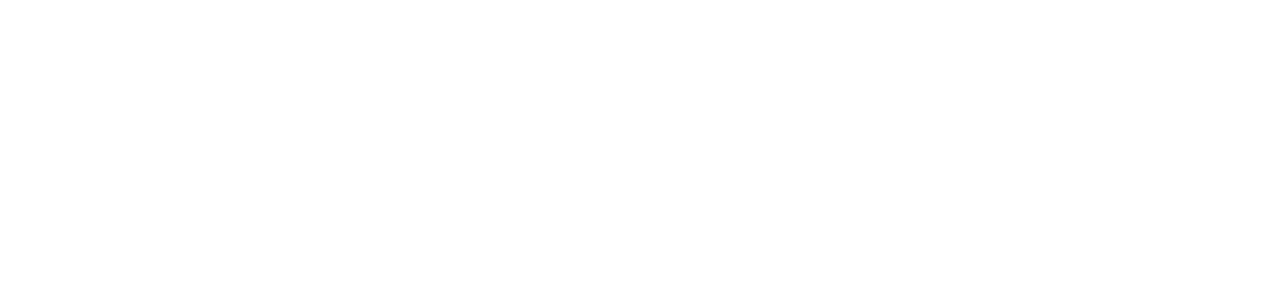
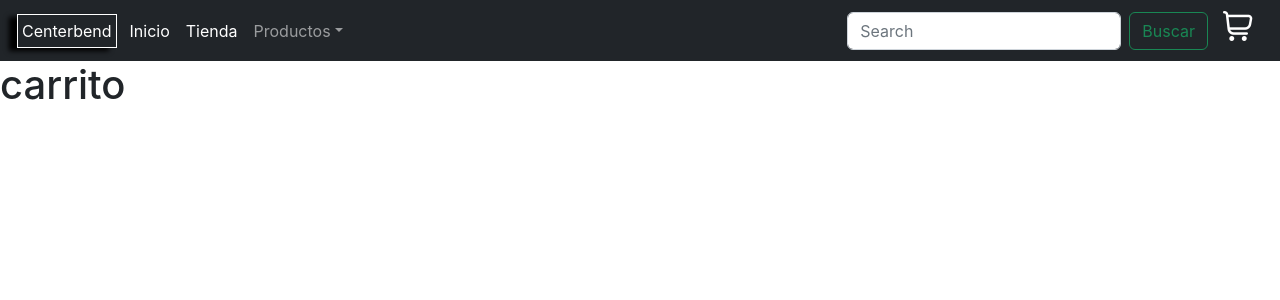
Before and after one commit to OctavioVer/App-de-coderhouse, a React (Create React App) app: page /cart in a window 1280 px wide. Shown: the top 300 px of the page. Built offline with nearby package versions, Linux system fonts and the light colour scheme.

Commit message:
Corrigiendo errores

```diff
--- a/src/CartContext.jsx
+++ b/src/CartContext.jsx
@@ -3,16 +3,15 @@
 
 export const useCartContext = () => useContext(CartContext);
 
-const CartContainer = ({ Children }) => {
+const CartContainer = ({ children }) => {
   const [cart, setCart] = useState([]);
 
   const addProduct = (item, newQuantity) => {
     const newCart = cart.filter((prod) => prod.id !== item.id);
     newCart.push({ ...item, quantity: newQuantity });
     setCart(newCart);
+    console.log("carrito", cart);
   };
-
-  console.log("carrito", cart);
 
   const clearCart = () => setCart([]);
 
@@ -31,7 +30,7 @@
         addProduct,
       }}
     >
-      {Children}
+      {children}
     </CartContext.Provider>
   );
 };
--- a/src/componentes/ItemDetail.jsx
+++ b/src/componentes/ItemDetail.jsx
@@ -30,7 +30,7 @@
             <h6 className="card-text">{data.categoria}</h6>
             <p className="card-text">{data.precio}</p>
             {irAlCarrito ? (
-              <Link className="btn btn-outline-success  btn-sm" to="/carrito">
+              <Link className="btn btn-outline-success  btn-sm" to="/cart">
                 Finalizar compra
               </Link>
             ) : (
```
